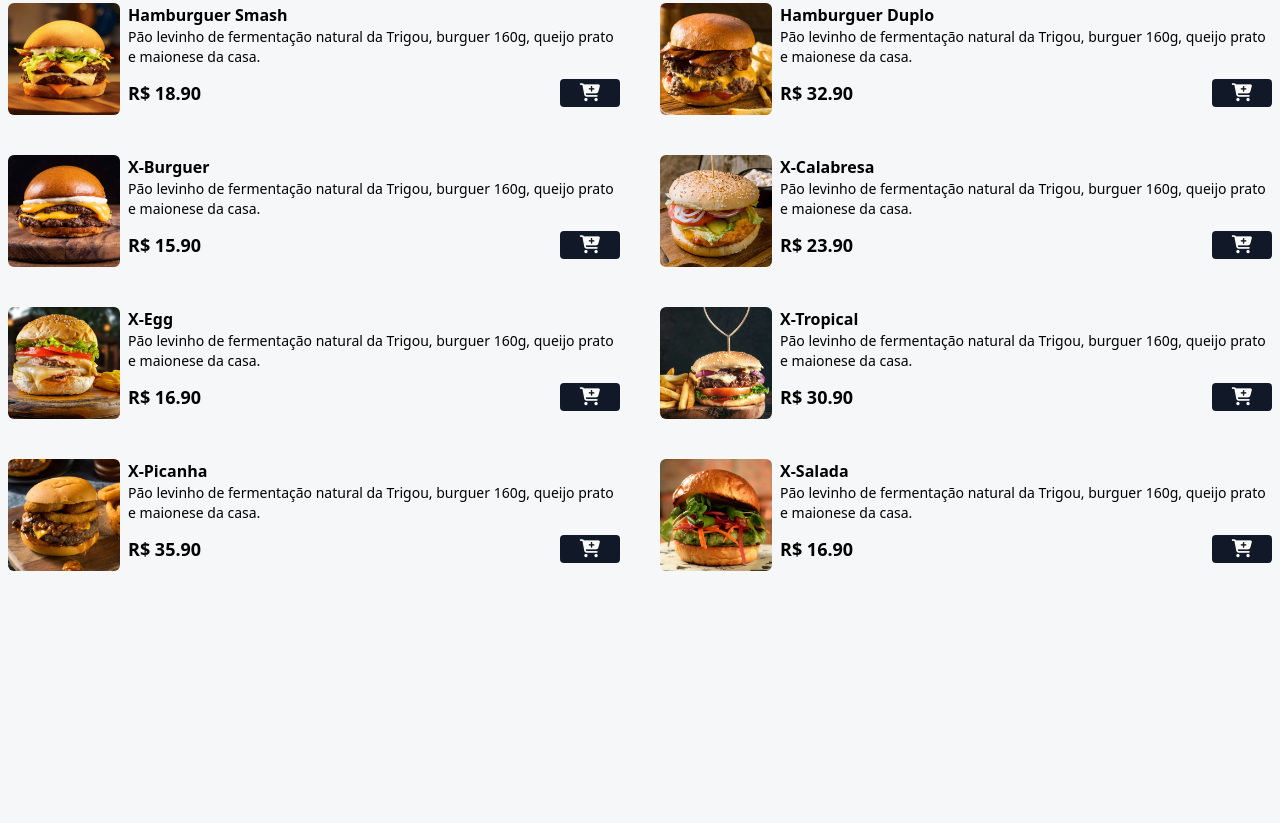
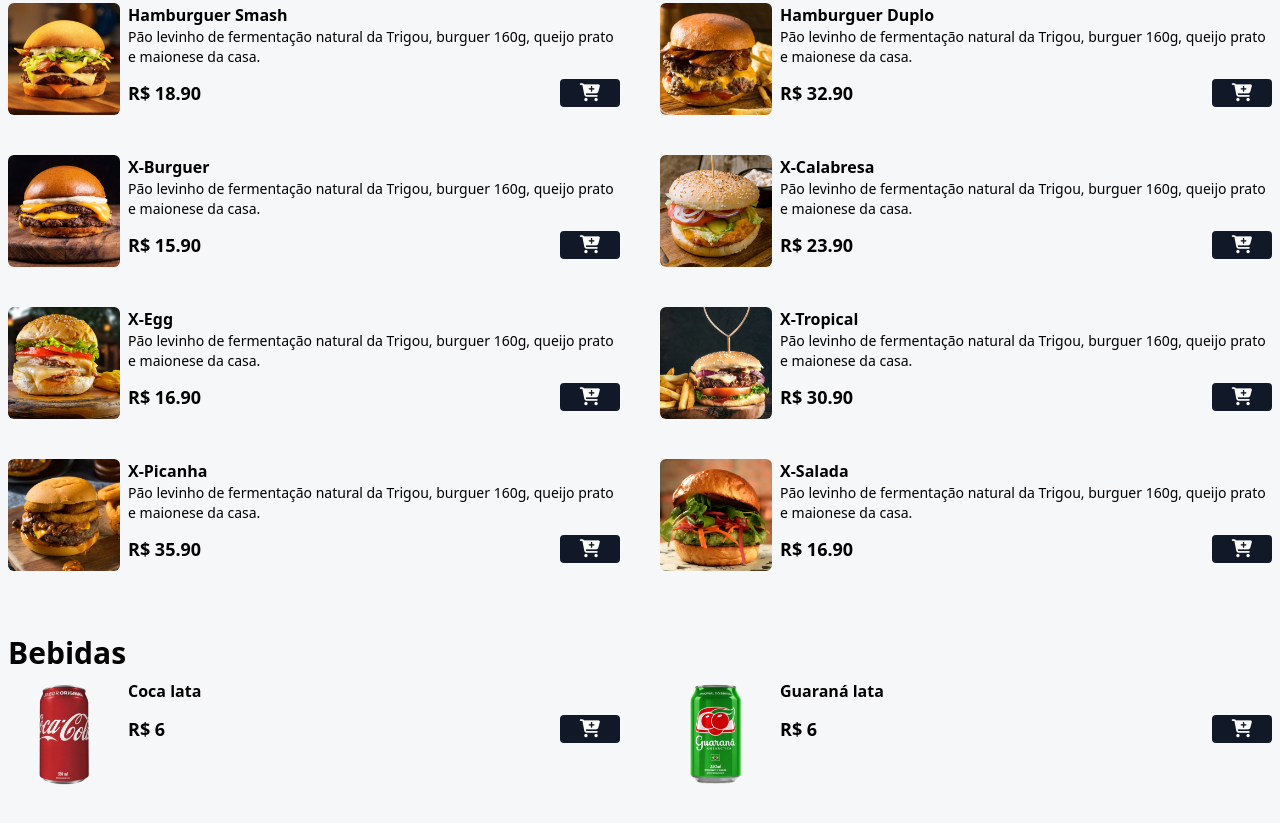
Before and after one commit to mfcbentes/cardapio, a website: page index.html in a window 1280 px wide. Shown: the part 513-1336 px from the top of the page. Before the commit the page ends 1148 px from the top, so only its background shows below. Drawn offline with Linux system fonts and the light colour scheme.

Commit message:
Div Bebidas

```diff
--- a/index.html
+++ b/index.html
@@ -139,6 +139,42 @@
       </div>
 
     </main>
+
+    <div class="mx-auto max-w-7xl px-2 my-2">
+      <h2 class="font-bold text-3xl">
+        Bebidas
+      </h2>
+    </div>
+
+    <div class="grid grid-cols-1 md:grid-cols-2 gap-7 md:gap-10 mx-auto max-w-7xl px-2 mb-16" id="menu">
+
+      <div class="flex gap-2 w-full">
+        <img src="./assets/refri-1.png" alt="Coca lata" class="w-28 h-28 rounded-md hover:scale-110 hover:-rotate-2 duration-300">
+        <div class="w-full">
+          <p class="font-bold">Coca lata</p>
+          <div class="flex items-center gap-2 justify-between mt-3">
+            <p class="font-bold text-lg">R$ 6</p>
+            <button class="bg-gray-900 px-5 rounded add-to-cart-btn" data-name="Coca lata" data-price="6">
+              <i class="fa fa-cart-plus text-lg text-white"></i>
+            </button>
+          </div>
+        </div>
+      </div>
+
+      <div class="flex gap-2 w-full">
+        <img src="./assets/refri-2.png" alt="Guaraná lata" class="w-28 h-28 rounded-md hover:scale-110 hover:-rotate-2 duration-300">
+        <div class="w-full">
+          <p class="font-bold">Guaraná lata</p>
+          <div class="flex items-center gap-2 justify-between mt-3">
+            <p class="font-bold text-lg">R$ 6</p>
+            <button class="bg-gray-900 px-5 rounded add-to-cart-btn" data-name="Guaraná lata" data-price="6">
+              <i class="fa fa-cart-plus text-lg text-white"></i>
+            </button>
+          </div>
+        </div>
+      </div>
+
+    </div>
   </div>
 </body>
 
```
Also changed, not shown: styles/output.css.
